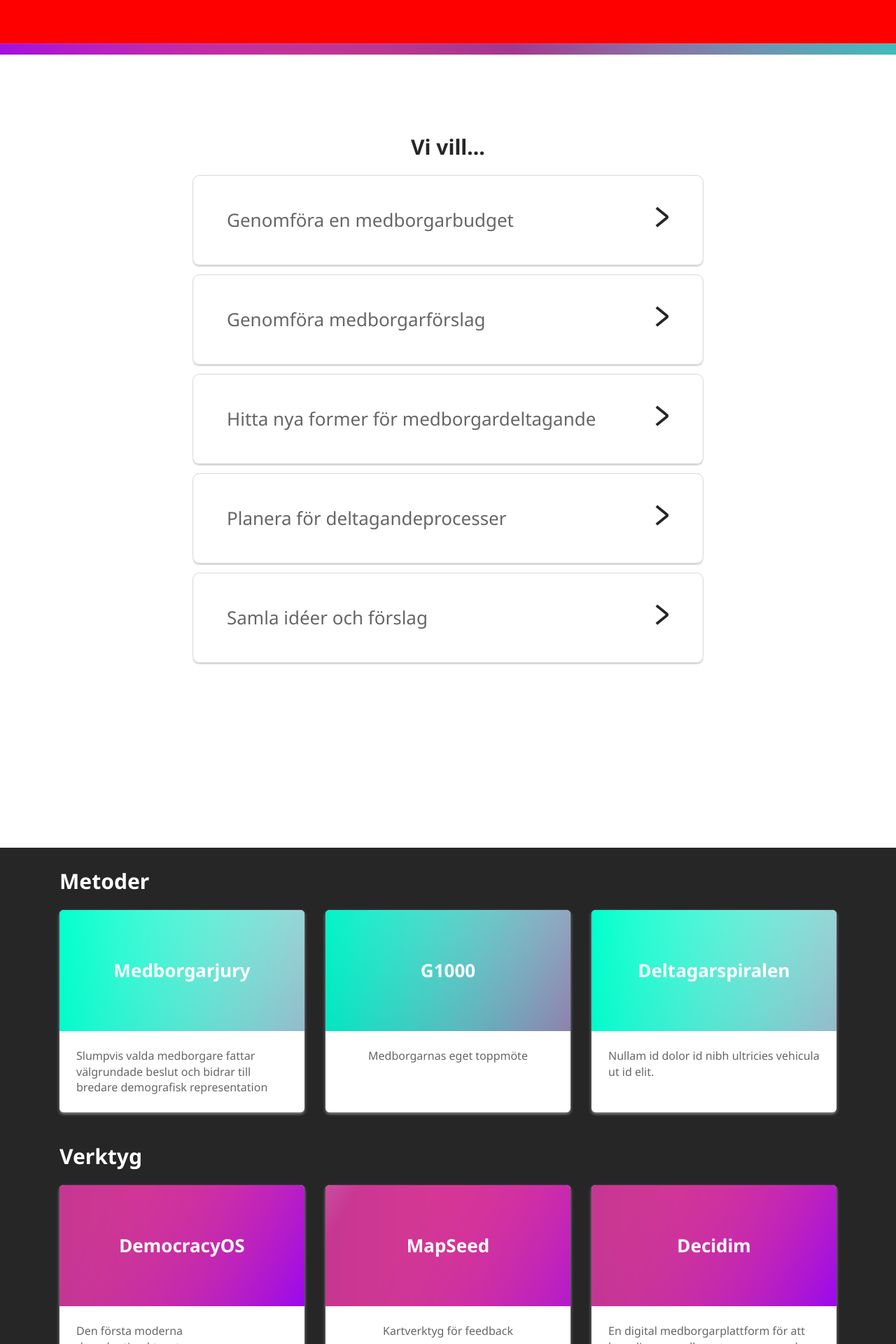
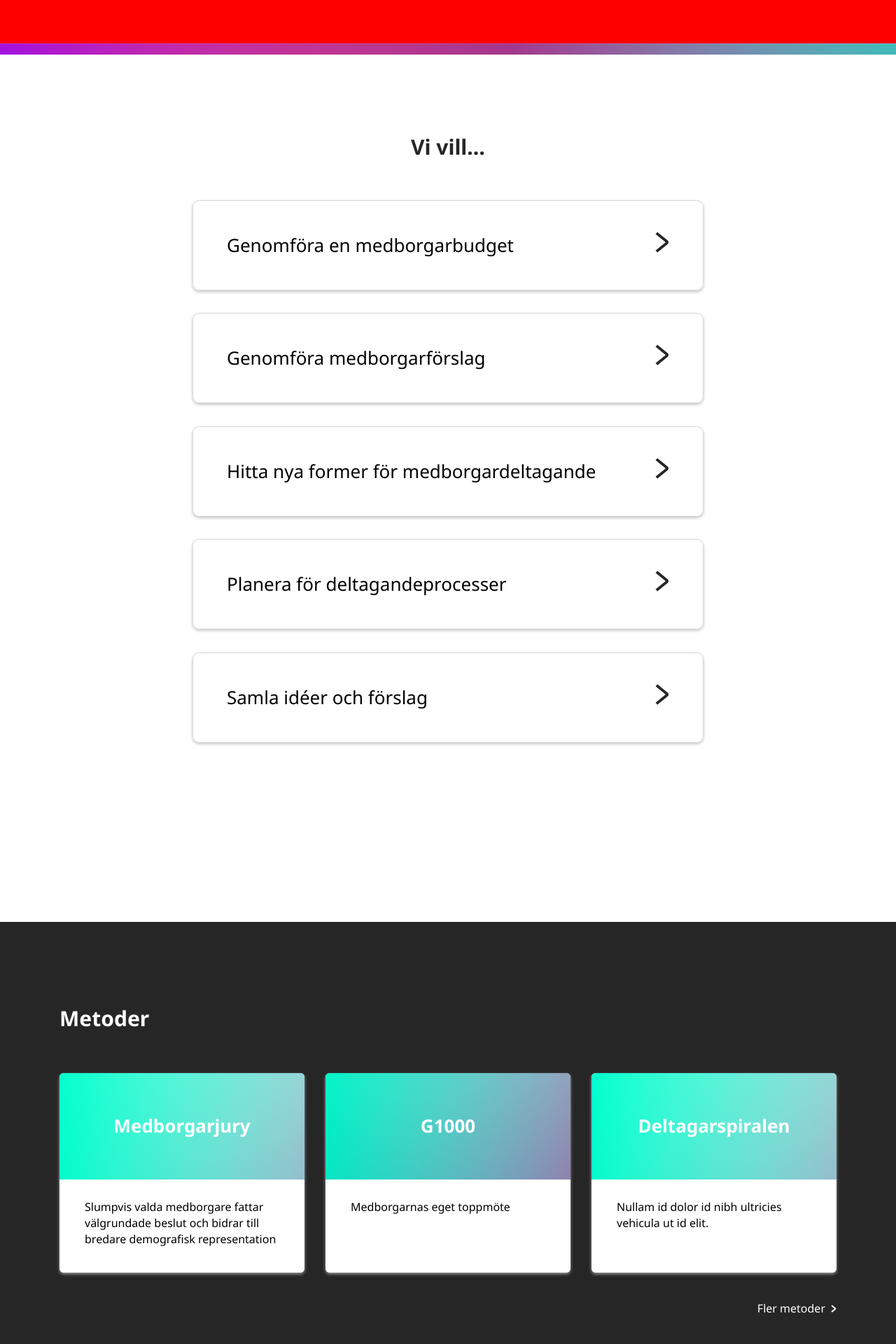
Before and after one commit to digidemlab/demokratiskastader, a Jekyll site: the page built from index.md, in a window 1280 px wide. Shown: the part 706-2626 px from the top of the page at 70% size. Built offline with Jekyll 4.4.1, drawn with Linux system fonts in a browser that asks for light colours; some of the changed text lies outside the part shown.

Commit message:
Front page css

```diff
--- a/_includes/teaser/teaser.html
+++ b/_includes/teaser/teaser.html
@@ -4,7 +4,7 @@
       <div class="rounded-top card-bg-overlay card-bg-{{post.categories[0]}} card-bg-{{post.categories[0]}}-{% cycle 'odd', 'even' %} d-flex align-content-center flex-wrap">
         <h5 class="card-title text-center w-100 mb-0 align-self-center -white">{{ post.title }}</h5>
       </div>
-      <div class="card-body align-self-center">
+      <div class="card-body align-self-center w-100">
         <p class="card-text">{{ post.excerpt }}</p>
       </div>
     </div>
--- a/_layouts/start.html
+++ b/_layouts/start.html
@@ -25,7 +25,7 @@ layout: global
   <div class="tool-listing">
     <div class="row">
       <div class="col-sm-12 text-center">
-        <h2 class="heading-a -black">Vi vill…</h2>
+        <h2 class="heading-a -black mb-4">Vi vill…</h2>
       </div>
     </div>
 
@@ -53,10 +53,15 @@ layout: global
         <h2 class="heading-c">Metoder</h2>
       </div>
     </div>
-    <div class="row">
+    <div class="row mb-4">
       {% for post in site.categories.metoder limit:3 %}
         {% include teaser/teaser.html %}
       {% endfor %}
+    </div>
+    <div class="row">
+      <div class="col-sm-12">
+        <p class="text-right"><a class="read-more" href="{{site.baseurl}}/metoder">Fler metoder</a></p>
+      </div>
     </div>
 
     <div class="row">
@@ -64,10 +69,15 @@ layout: global
         <h2 class="heading-c">Verktyg</h2>
       </div>
     </div>
-    <div class="row">
+    <div class="row mb-4">
       {% for post in site.categories.verktyg limit:3%}
         {% include teaser/teaser.html %}
       {% endfor %}
+    </div>
+    <div class="row">
+      <div class="col-sm-12">
+        <p class="text-right"><a class="read-more" href="{{site.baseurl}}/verktyg">Fler verktyg</a></p>
+      </div>
     </div>
   </div>
 </div>
@@ -79,10 +89,15 @@ layout: global
         <h2 class="heading-c">Resurser</h2>
       </div>
     </div>
-    <div class="row">
-      {% for post in site.resources %}
+    <div class="row mb-4">
+      {% for post in site.resources limit:3 %}
         {% include teaser/teaser_list.html %}
       {% endfor %}
+    </div>
+    <div class="row">
+      <div class="col-sm-12">
+        <p class="text-right"><a class="read-more" href="{{site.baseurl}}/resurser">Fler resurser</a></p>
+      </div>
     </div>
   </div>
 </div>
--- a/_sass/_custom.scss
+++ b/_sass/_custom.scss
@@ -109,19 +109,22 @@ img {
 
 // Cards
 
-.col-lg-4 {
-  margin: 0 !important;
-  padding: 15px;
-}
+
 .card {
   box-shadow: 0 2px 4px 0 #9B9B9B;
+}
+
+.card-body {
+  padding-left: 2.25rem;
+  padding-right: 2.25rem;
+  padding-bottom: 2.25rem;
 }
 
 .card-bg-overlay {
   background: url('/assets/images/png/gradient_bg.png');
   background-position: 0 0;
   display: block;
-  height: 10.8em;
+  height: 9.5em;
 
   &.card-bg-verktyg {
     background-position: 100% 33%;
@@ -144,6 +147,13 @@ a.card-link:hover .card-bg-metoder {
   background-position: 0% 100%;
 }
 
+a:hover .card-title {
+  text-decoration: underline;
+}
+
+
+// Misc
+
 .gradient-border {
   background: url('/assets/images/png/gradient3.png');
   background-size: cover;
--- a/_sass/_links.scss
+++ b/_sass/_links.scss
@@ -1,98 +1,29 @@
 //
 // Links and buttons
 
-.text-link {
-  color: $white;
-  text-decoration: none;
-  padding: 0.05em 0em 0.15em;
+.read-more {
+    background: url('/assets/images/svg/icon-arrow-small-white.svg') no-repeat right 55%;
+    padding-right: 1rem;
+    color: $white;
 
-  &:hover,
-  &:focus,
-  &:active {
-    text-decoration: underline;
-  }
+    &:hover {
+      color: $dropdown-link-hover-color;
+      text-decoration: underline;
+      background-image: url('/assets/images/svg/icon-arrow-small-grey.svg');
+    }
 }
-
-// Call to action button
-.button-cta,
-%button-cta {
-  background-color: $blue;
-  border-radius: 5em;
-  color: $blue-light;
-  padding: 1.5em 3em;
-  letter-spacing: 0.05em;
-  text-transform: uppercase;
-  text-decoration: none;
-  -webkit-transition: all 0.3s ease-in-out;
-  transition: all 0.3s ease-in-out;
-  position: relative;
-  border: solid 1px $blue;
-
-  &:hover,
-  &:focus,
-  &:active {
-    background-color: $link-hover-color;
-    text-decoration: none;
-    color: $blue;
-    border-color: $link-color;
-    -webkit-box-shadow: 0 2px 0 0 $link-color;
-    -moz-box-shadow: 0 2px 0 0 $link-color;
-    box-shadow: 0 2px 0 0 $link-color;
-  }
-
-  @include media-breakpoint-down(sm) {
-    /*bottom: 0;
-    left: 0;*/
-    width: 100%;
-    /*border-radius: 0;*/
-    z-index: 2;
-    background-color: $blue;
-    color: $blue-light;
-  }
-
-  &.tool-page {
-    @include media-breakpoint-down(sm) {
-      position: fixed;
-      bottom: 0;
-      left: 0;
-      width: 100%;
-      border-radius: 0;
-      z-index: 2;
-      background-color: $blue;
-      color: $blue-light;
-      padding: 0.9em 3em;
-    }
-  }
-}
-
-// Remove link styling
-.clean-link {
-  text-decoration: none;
-  color: inherit;
-
-  &:hover,
-  &:focus,
-  &:active {
-    background-color: transparent;
-    text-decoration: none;
-    color: inherit;
-  }
-}
-
 
 // Tool listing
 .tool-listing {
-  padding: 7rem 0rem 15.5rem;
+  padding: 7rem 0rem 14rem;
 
   &_item {
     display: block;
     border: solid 1px $gray-light;
     border-radius: 0.375em;
     padding: 2.75rem 3rem 2.75rem 3rem;
-    -webkit-box-shadow: 0 2px 0 0 $gray-light;
-    -moz-box-shadow: 0 2px 0 0 $gray-light;
-    box-shadow: 0 2px 0 0 $gray-light;
-    margin: 0.5em 0;
+    box-shadow: 0 2px 4px 0 rgba(0,0,0,0.24);
+    margin: 1.25em 0;
     -webkit-transition: all 0.3s ease-in-out;
     transition: all 0.3s ease-in-out;
     vertical-align: middle;
--- a/_sass/_typography.scss
+++ b/_sass/_typography.scss
@@ -65,7 +65,7 @@
 .content h3 {
   @extend %heading;
   font-size: $font-size-h2;
-  margin-top: 1em;
+  margin: 4em 0 2em;
 
   @include media-breakpoint-up(md) {
     font-size: $font-size-h2;
--- a/_sass/_variables.scss
+++ b/_sass/_variables.scss
@@ -67,8 +67,8 @@ $body-color:    $black !default;
 //
 // Style anchor elements.
 
-$link-color:            $blue !default;
-$link-hover-color:      $blue-light !default;
+$link-color:            $black !default;
+$link-hover-color:      $black !default;
 
 
 // Fonts
@@ -179,4 +179,4 @@ $dropdown-item-padding-x:           2.75rem !default;
 // Cards
 
 $card-spacer-y:                     1.25rem !default;
-$card-spacer-x:                     1.5rem !default;
+$card-spacer-x:                     1.75rem !default;
```
